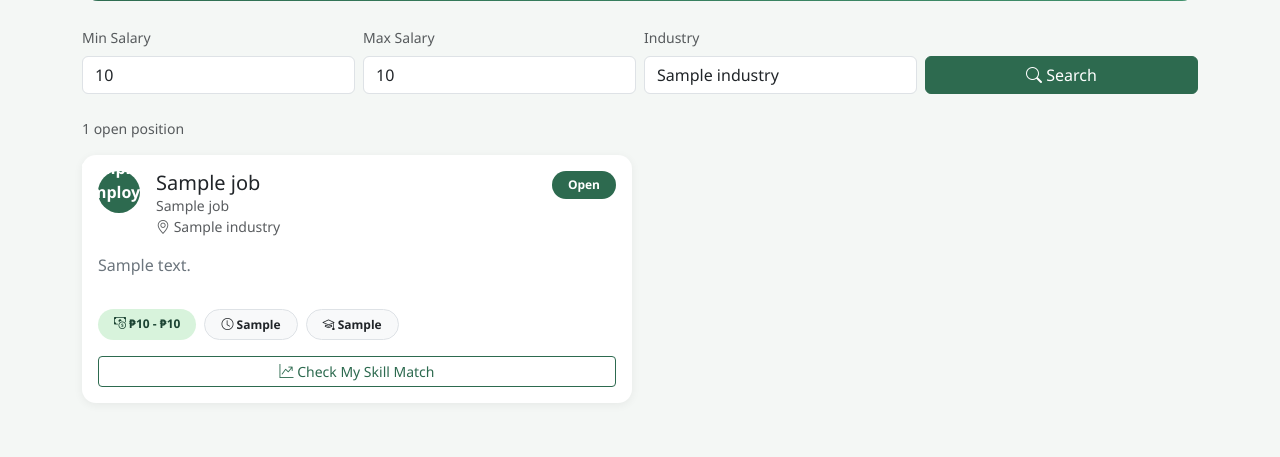
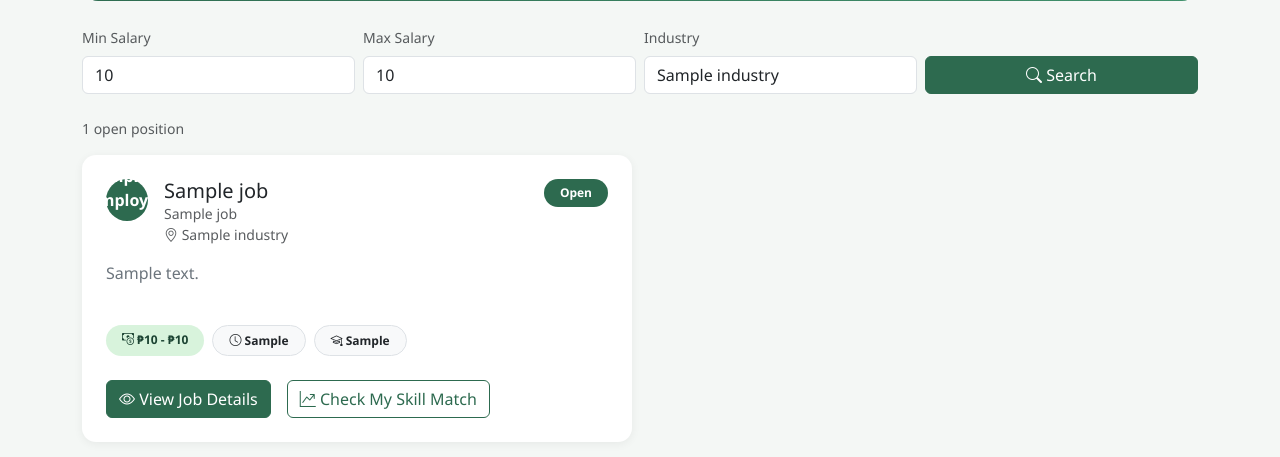
Before and after one commit to Anthz03/EnTreeProject, a Django app: template core/templates/core/jobs_page.html in a window 1280 px wide. Shown: the part 192-649 px from the top of the page. Run offline with Django 5.2, Linux system fonts and the light colour scheme; the template is opened without the code that fills it: most values are stand-ins (such as "Sample title", 1, 10 or a date in 2020).

Commit message:
Added Job Details.

```diff
--- a/core/db_utils.py
+++ b/core/db_utils.py
@@ -69,6 +69,11 @@
         )
         return _dictfetchone(cursor)  # ResultStatus, JobID
 
+def get_job_details(job_id):
+    """EXEC uspViewJobDetails -- full job posting + employer details."""
+    with connection.cursor() as cursor:
+        cursor.execute("EXEC uspViewJobDetails @JobID=%s", [job_id])
+        return _dictfetchone(cursor)
 
 def get_matching_skills(applicant_id, job_id):
     """EXEC uspViewMatchingSkills -- two result sets: skills + summary."""
--- a/core/templates/core/jobs_page.html
+++ b/core/templates/core/jobs_page.html
@@ -29,7 +29,7 @@
 <div class="row g-3">
     {% for job in jobs %}
     <div class="col-md-6">
-        <div class="card p-3 h-100">
+        <div class="card p-4 h-100">
             <div class="d-flex justify-content-between align-items-start">
                 <div class="d-flex gap-3">
                     <div class="employer-avatar">{{ job.employer_name|first }}</div>
@@ -42,9 +42,9 @@
                 <span class="badge badge-open rounded-pill px-3 py-2">Open</span>
             </div>
 
-            <p class="mt-3 mb-2 text-secondary" style="min-height: 48px;">{{ job.job_description|truncatechars:110 }}</p>
+            <p class="mt-3 mb-3 text-secondary" style="min-height: 48px;">{{ job.job_description|truncatechars:110 }}</p>
 
-            <div class="d-flex flex-wrap gap-2 mb-3">
+            <div class="d-flex flex-wrap gap-2 mb-4">
                 <span class="badge badge-salary rounded-pill px-3 py-2">
                     <i class="bi bi-cash-coin"></i> ₱{{ job.salary_min|floatformat:0 }} - ₱{{ job.salary_max|floatformat:0 }}
                 </span>
@@ -56,9 +56,14 @@
                 </span>
             </div>
 
-            <a href="{% url 'match_detail' job.job_id %}" class="btn btn-outline-success btn-sm">
-                <i class="bi bi-graph-up-arrow"></i> Check My Skill Match
-            </a>
+            <div class="d-flex gap-3 mt-auto">
+                <a href="{% url 'job_details' job.job_id %}" class="btn btn-success">
+                    <i class="bi bi-eye"></i> View Job Details
+                </a>
+                <a href="{% url 'match_detail' job.job_id %}" class="btn btn-outline-success">
+                    <i class="bi bi-graph-up-arrow"></i> Check My Skill Match
+                </a>
+            </div>
         </div>
     </div>
     {% empty %}
--- a/core/urls.py
+++ b/core/urls.py
@@ -6,6 +6,7 @@
     path('logout/', views.logout_view, name='logout'),
 
     path('jobs/', views.jobs_page, name='jobs_page'),
+    path('jobs/<int:job_id>/', views.job_details_view, name='job_details'),
     path('matches/', views.matches_page, name='matches_page'),
     path('matches/<int:job_id>/', views.match_detail, name='match_detail'),
 
--- a/core/views.py
+++ b/core/views.py
@@ -209,3 +209,9 @@
     db_utils.delete_tesda_certificate(cert_id)
     messages.info(request, "Certification removed.")
     return redirect('profile_dashboard')
+
+
+@login_required_applicant
+def job_details_view(request, job_id):
+    job = db_utils.get_job_details(job_id)
+    return render(request, 'core/job_details.html', {'job': job})
```
Also changed, not shown: core/templates/core/matches_page.html (+8 -3 lines), entree_config/settings.py (+27 -15 lines).
